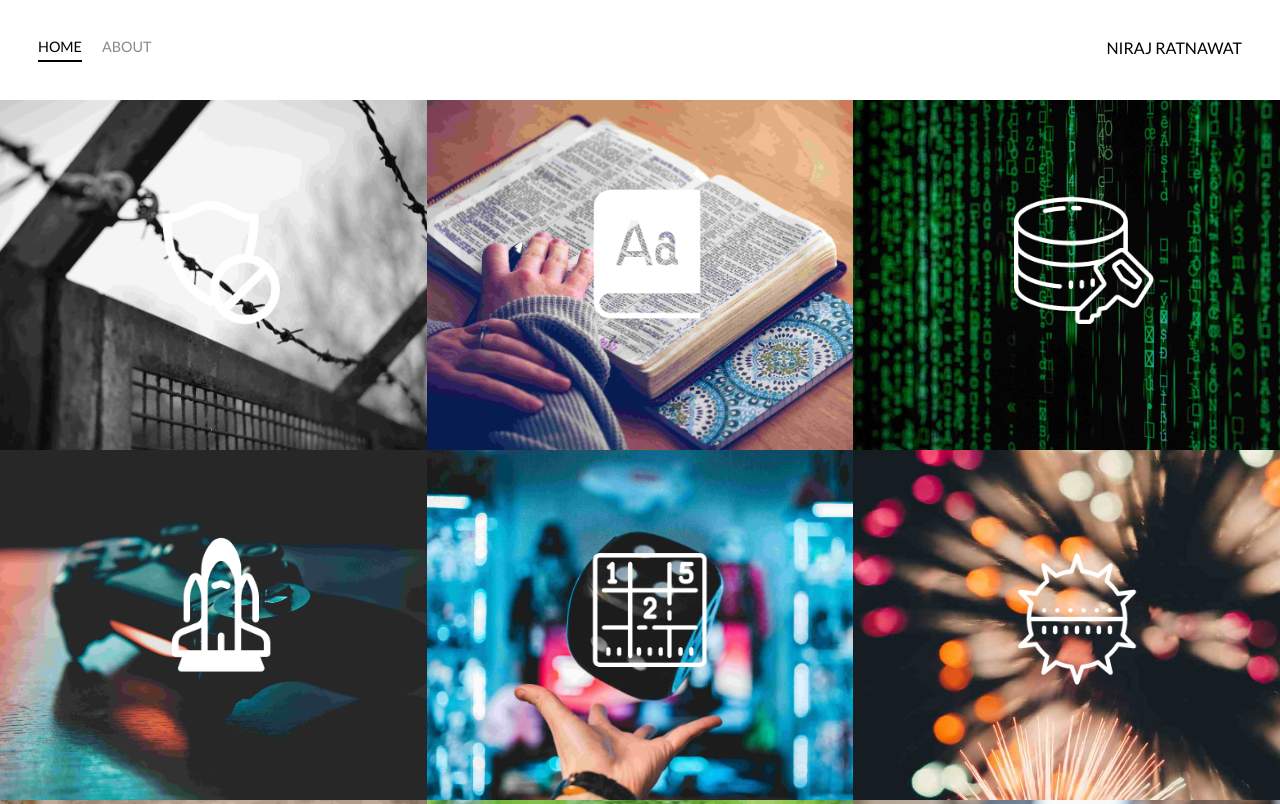
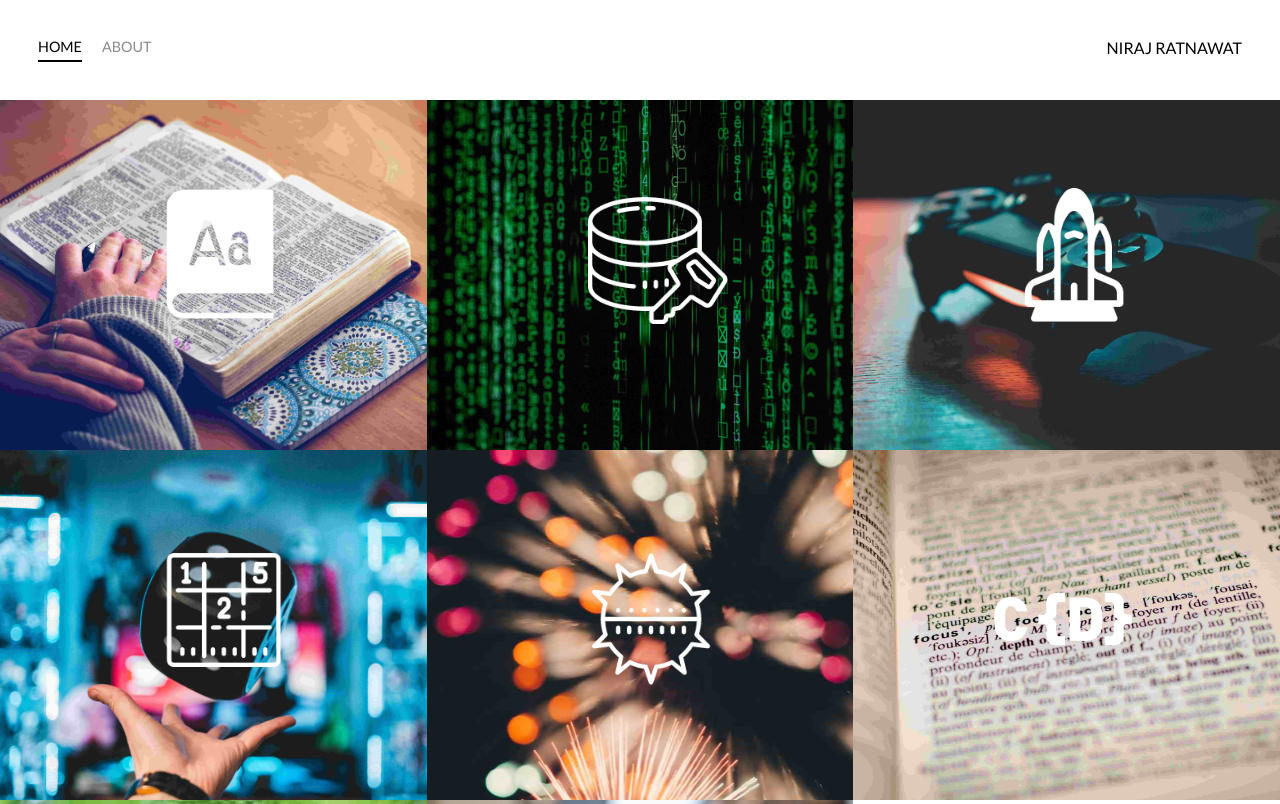
Before and after one commit to neerizz/Portfolio-v1, a plain HTML site: page index.html in a window 1280 px wide. Shown: the top 804 px of the page. Drawn offline with Linux system fonts and the light colour scheme.

Commit message:
Update index.html

```diff
--- a/index.html
+++ b/index.html
@@ -1,10 +1,12 @@
 <!DOCTYPE html>
 <html lang="en">
 <head>
+    <title>Portfolio</title>
     <meta charset="UTF-8">
     <link rel="stylesheet" href="styles.css">
     <meta name="viewport" content="width=device-width, initial-scale=1.0">
     <link href="https://fonts.googleapis.com/css2?family=Lato:wght@400;700;900&display=swap" rel="stylesheet">    <title>Portfolio</title>
+    <link rel="icon" href="images/people.png" sizes="any" type="image/svg+xml">
 </head>
 <body>
     <div class="container">
@@ -27,20 +29,7 @@
 
     <div class="content-wrapper">
         <div class="portfolio-items-wrapper">
-            <div class="portfolio-item-wrapper">
-                <div class="portfolio-img-bg" style="background-image: url(images/blocker.jpg)">
-
-                </div>
-
-                <div class="img-text-wrapper">
-                    <div class="logo-wrapper">
-                        <img src="images/logos/blocker.png" style="width:140px; padding-left:115px; padding-right: 115px;" alt="">
-                    </div>
-                    <div class="subtitle">
-                        Website Blocker built using python
-                    </div>
-                </div>
-            </div>
+            <a href="https://github.com/Yoddha99/Smart-Dictionary">
                 <div class="portfolio-item-wrapper">
                     <div class="portfolio-img-bg" style="background-image: url(images/smartdictionary.jpg)">
 
@@ -55,6 +44,9 @@
                         </div>
                     </div>
                 </div>
+            </a>
+
+            <a href="https://github.com/Yoddha99/Breaking-ciphers">
                 <div class="portfolio-item-wrapper">
                     <div class="portfolio-img-bg" style="background-image: url(images/cipher.jpg)">
 
@@ -69,6 +61,8 @@
                         </div>
                     </div>
                 </div>
+            </a>
+            <a href="https://github.com/Yoddha99/Space-Invaders">
                 <div class="portfolio-item-wrapper">
                     <div class="portfolio-img-bg" style="background-image: url(images/spaceinvader.jpg)">
 
@@ -83,6 +77,8 @@
                         </div>
                     </div>
                 </div>
+            </a>
+            <a href="https://github.com/Yoddha99/Sudoku-solver">
                 <div class="portfolio-item-wrapper">
                     <div class="portfolio-img-bg" style="background-image: url(images/sudoku.jpg)">
 
@@ -97,6 +93,8 @@
                         </div>
                     </div>
                 </div>
+            </a>
+            <a href="https://github.com/Yoddha99/minesweeper">
                 <div class="portfolio-item-wrapper">
                     <div class="portfolio-img-bg" style="background-image: url(images/fire.jpg)">
 
@@ -111,6 +109,8 @@
                         </div>
                     </div>
                 </div>
+            </a>
+            <a href="https://github.com/Yoddha99/Text-Analyzer">
                 <div class="portfolio-item-wrapper">
                     <div class="portfolio-img-bg" style="background-image: url(images/textanalyzer.jpg)">
 
@@ -125,6 +125,7 @@
                         </div>
                     </div>
                 </div>
+            </a>
             <div class="portfolio-item-wrapper">
                 <div class="portfolio-img-bg" style="background-image: url(images/snake.jpg)">
 
```
Lines whose indentation alone changed are shown as unchanged.
